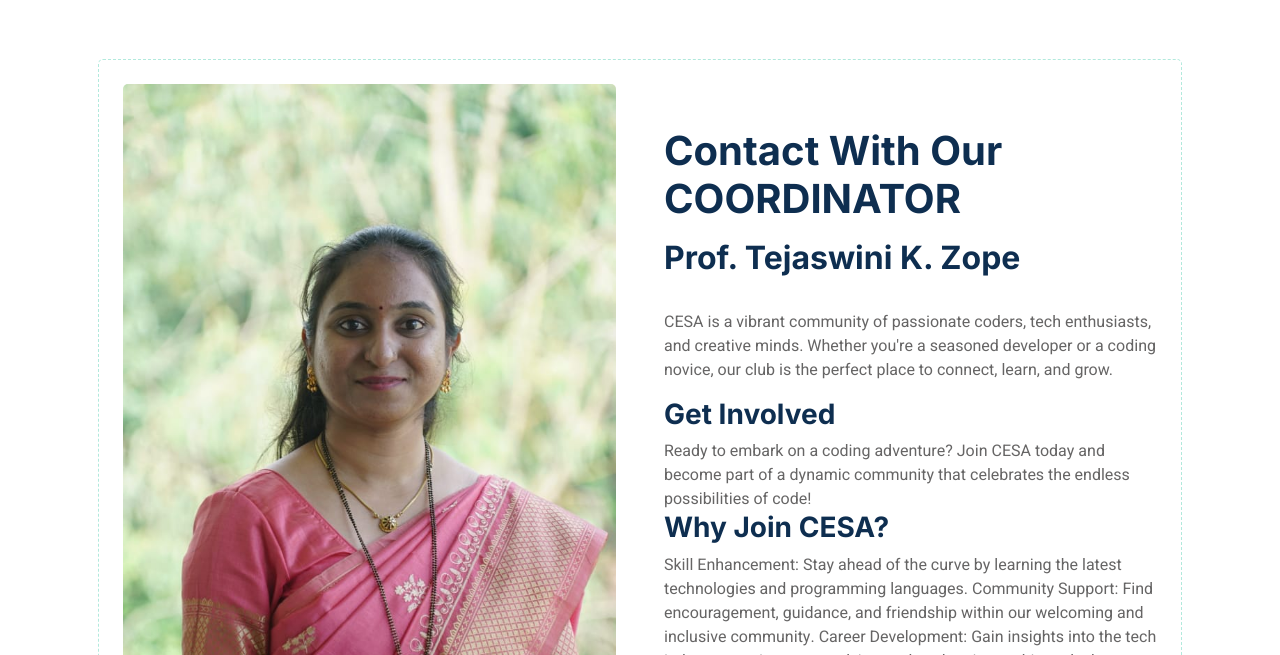
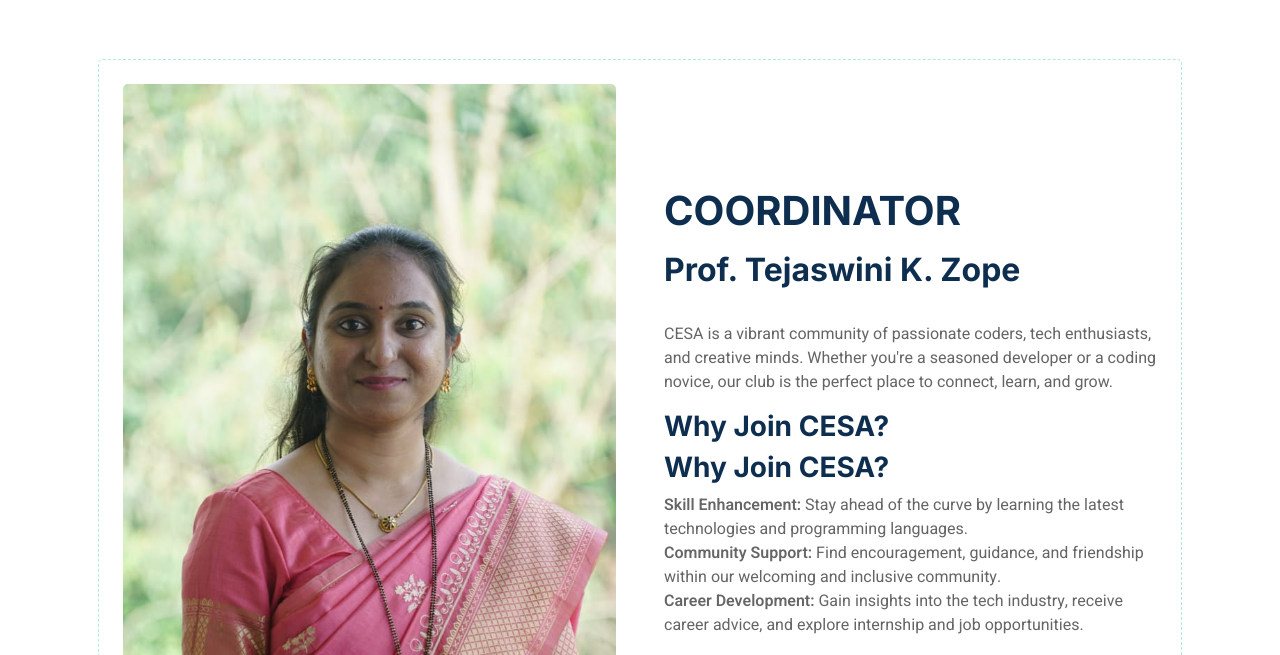
Before and after one commit to rohitjogdand/CESA, a plain HTML site: page index.html in a window 1280 px wide. Shown: the part 2430-3085 px from the top of the page. Drawn offline with nearby package versions, Linux system fonts and the light colour scheme.

Commit message:
Update index.html

```diff
--- a/index.html
+++ b/index.html
@@ -269,19 +269,19 @@
                             </div>
                             <div class="col-lg-6 wow fadeIn" data-wow-delay="0.5s">
                                 <div class="mb-4">
-                                    <h1 class="mb-3">Contact With Our COORDINATOR </h1>
+                                    <h1 class="mb-3">COORDINATOR </h1>
                                     <h2>Prof. Tejaswini K. Zope</h2>
                                     <br>
                                     <p>CESA is a vibrant community of passionate coders, tech enthusiasts, and creative minds. Whether you're a seasoned developer or a coding novice, our club is the perfect place to connect, learn, and grow.</p>
-                                    <p> <h3>Get Involved </h3>
-                                        Ready to embark on a coding adventure? Join CESA today and become part of a dynamic community that celebrates the endless possibilities of code!
+                                    <p>
 
                                         <h3>Why Join CESA?</h3>
-                                    Skill Enhancement: Stay ahead of the curve by learning the latest technologies and programming languages.
-
-                                    Community Support: Find encouragement, guidance, and friendship within our welcoming and inclusive community.
-
-                                    Career Development: Gain insights into the tech industry, receive career advice, and explore internship and job opportunities.
+                                     <h3>Why Join CESA?</h3>
+                                        <b>Skill Enhancement:</b> Stay ahead of the curve by learning the latest technologies and programming languages.
+                                        <br>
+                                    <b>Community Support:</b> Find encouragement, guidance, and friendship within our welcoming and inclusive community.
+                                        <br>
+                                    <b>Career Development:</b> Gain insights into the tech industry, receive career advice, and explore internship and job opportunities.
                                 </p>
                                 </div>
                                 <a href="https://mail.google.com/" class="btn btn-primary py-3 px-4 me-2"><i class="bi bi-envelope-fill"></i> MAIL US</a>
@@ -349,7 +349,10 @@
             <div class="container">
                 <div class="text-center mx-auto mb-5 wow fadeInUp" data-wow-delay="0.1s" style="max-width: 600px;">
                     <h1 class="mb-3">UPCOMING EVENTS</h1>
-                    <p>Eirmod sed ipsum dolor sit rebum labore magna erat. Tempor ut dolore lorem kasd vero ipsum sit eirmod sit. Ipsum diam justo sed rebum vero dolor duo.</p>
+                    <p>callender will be shared soon
+			    <br>
+			    <b>STAY TUNNED ! ! ! . . .</b>
+		    </p>
                 </div>
                 <div class="owl-carousel testimonial-carousel wow fadeInUp" data-wow-delay="0.1s">
                     <div class="testimonial-item bg-light rounded p-3">
```
